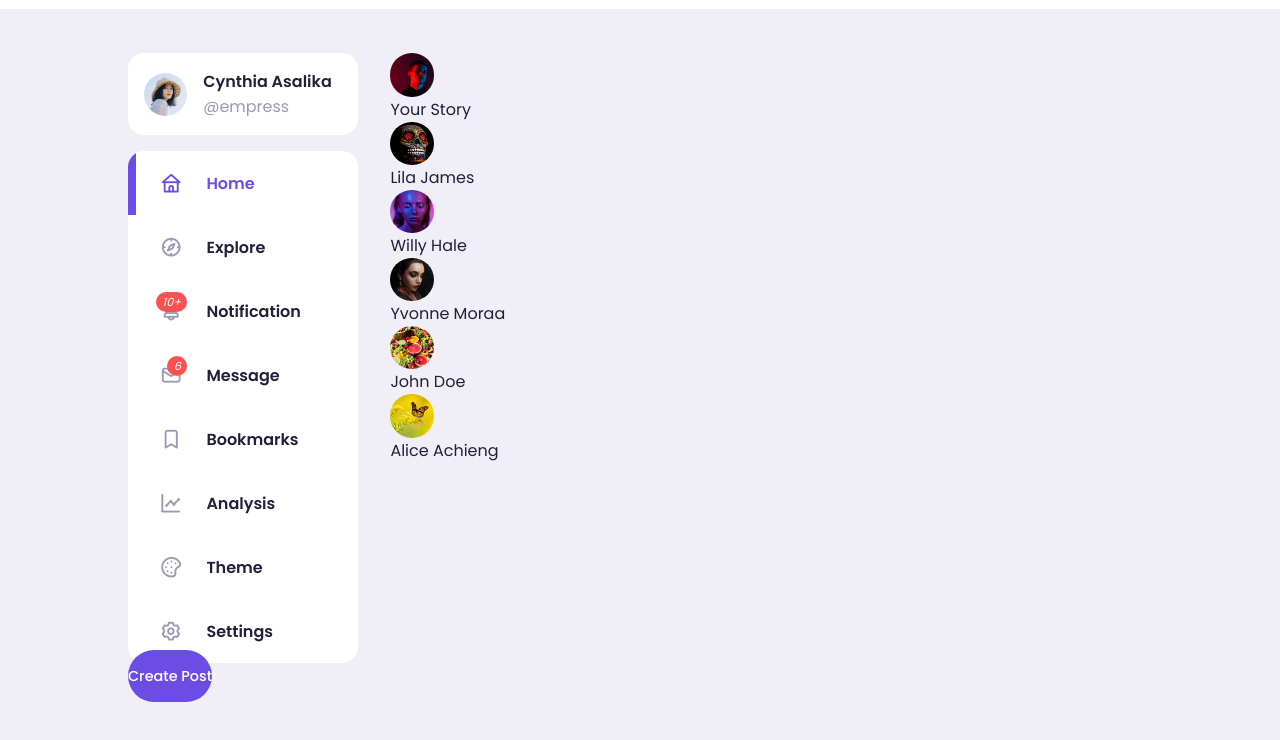
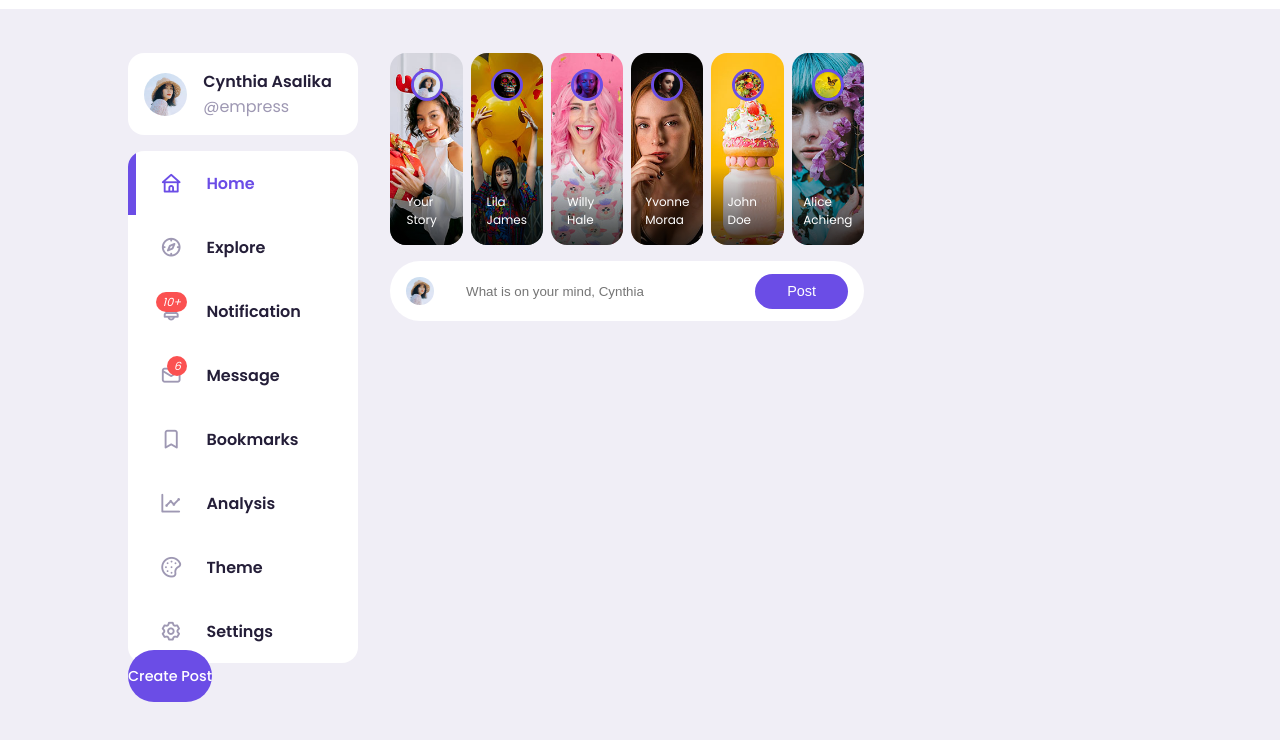
Before and after one commit to 12492sachet/Linkup, a plain HTML site: page index.html in a window 1280 px wide. Shown: the part 58-798 px from the top of the page. Drawn offline with nearby package versions, Linux system fonts and the light colour scheme.

Commit message:
styled the stories

```diff
--- a/index.html
+++ b/index.html
@@ -158,7 +158,7 @@
           <div class="stories">
             <div class="story">
               <div class="profile-photo">
-                <img src="./images/profile-8.jpg" alt="" />
+                <img src="./images/profile-1.jpg" alt="" />
               </div>
               <p class="name">Your Story</p>
             </div>
@@ -193,6 +193,18 @@
               <p class="name">Alice Achieng</p>
             </div>
           </div>
+          <!-- ------------------ END OF STORIES ---------------- -->
+          <form class="create-post">
+            <div class="profile-photo">
+              <img src="./images/profile-1.jpg" alt="" />
+            </div>
+            <input
+              type="text"
+              placeholder="What is on your mind, Cynthia"
+              id="create-post"
+            />
+            <input type="submit" value="Post" class="btn btn-primary" />
+          </form>
         </div>
         <!-- ------------RIGHT------------- -->
         <div class="left"></div>
--- a/style.css
+++ b/style.css
@@ -237,3 +237,80 @@ main .container .left .profile {
 .left .notification-popup small {
   display: block;
 }
+
+/* =============  MIDDLE =============  */
+.middle .stories {
+  display: flex;
+  justify-content: space-between;
+  height: 12rem;
+  gap: 0.5rem;
+}
+.middle .stories .story {
+  padding: var(--card-padding);
+  border-radius: var(--card-border-radius);
+  display: flex;
+  flex-direction: column;
+  justify-content: space-between;
+  align-items: center;
+  color: white;
+  font-size: 0.75rem;
+  width: 100%;
+  overflow: hidden;
+  position: relative;
+}
+.middle .stories .story::before {
+  content: "";
+  display: block;
+  width: 100%;
+  height: 5rem;
+  background: linear-gradient(transparent, rgba(0, 0, 0, 0.75));
+  position: absolute;
+  bottom: 0;
+}
+.middle .stories .story .name {
+  z-index: 2;
+}
+
+.middle .stories .story:nth-child(1) {
+  background: url(./images/story-1.jpg) no-repeat center center/cover;
+}
+.middle .stories .story:nth-child(2) {
+  background: url(./images/story-2.jpg) no-repeat center center/cover;
+}
+.middle .stories .story:nth-child(3) {
+  background: url(./images/story-3.jpg) no-repeat center center/cover;
+}
+.middle .stories .story:nth-child(4) {
+  background: url(./images/story-4.jpg) no-repeat center center/cover;
+}
+.middle .stories .story:nth-child(5) {
+  background: url(./images/story-5.jpg) no-repeat center center/cover;
+}
+.middle .stories .story:nth-child(6) {
+  background: url(./images/story-6.jpg) no-repeat center center/cover;
+}
+.middle .story .profile-photo {
+  width: 2rem;
+  height: 2rem;
+  align-items: start;
+  border: 3px solid var(--color-primary);
+}
+/* ------------------ CREATE POST -------------------- */
+.middle .create-post {
+  width: 100%;
+  display: flex;
+  align-items: center;
+  justify-content: space-between;
+  margin-top: 1rem;
+  background: var(--color-white);
+  padding: 0.4rem var(--card-padding);
+  border-radius: var(--border-radius);
+}
+.middle .create-post input[type="text"] {
+  justify-self: start;
+  width: 100%;
+  padding-left: 1rem;
+  background: transparent;
+  color: var(--color-dark);
+  margin: 1rem;
+}
```
